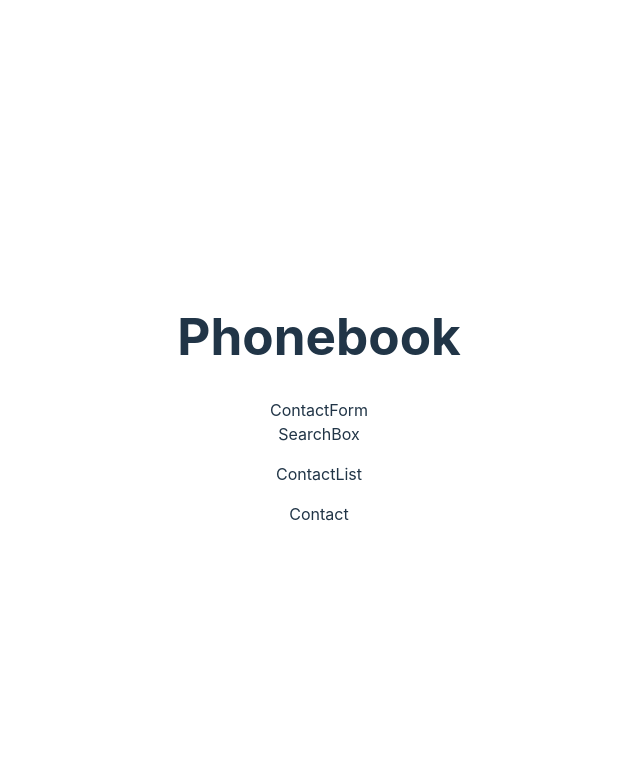
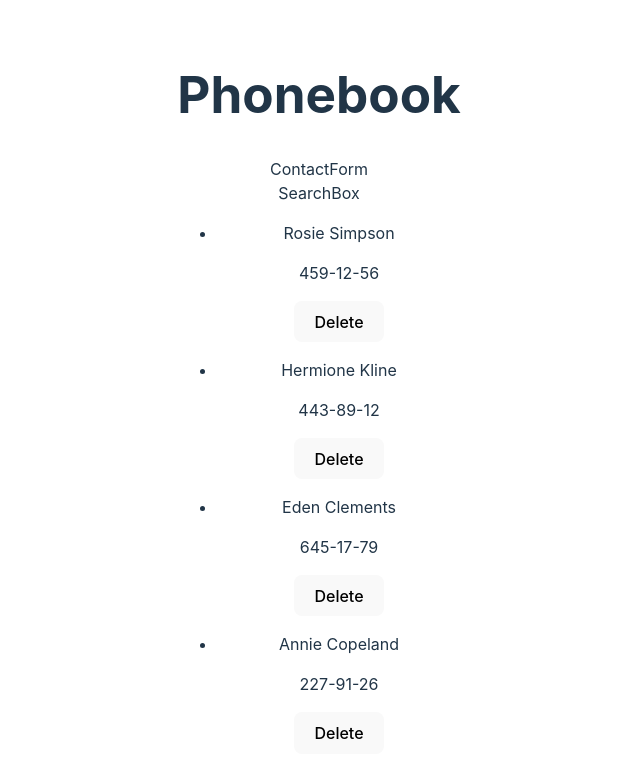
Before and after one commit to Olena-Synytsia/test-hw-08, a React (Vite) app: page / in a window 1280 px wide. Shown: the top 778 px of the page, without its empty margins (321-961 px from the left). Built offline with nearby package versions, Linux system fonts and the light colour scheme.

Commit message:
ContactList start

```diff
--- a/src/App.jsx
+++ b/src/App.jsx
@@ -1,4 +1,3 @@
-// import { useState } from "react";
 import ContactForm from "./components/ContactForm/ContactForm";
 import SearchBox from "./components/SearchBox/SearchBox";
 import ContactList from "./components/ContactList/ContactList";
--- /dev/null
+++ b/src/UserData/contacts.json
@@ -0,0 +1,6 @@
+[
+  { "id": "id-1", "name": "Rosie Simpson", "number": "459-12-56" },
+  { "id": "id-2", "name": "Hermione Kline", "number": "443-89-12" },
+  { "id": "id-3", "name": "Eden Clements", "number": "645-17-79" },
+  { "id": "id-4", "name": "Annie Copeland", "number": "227-91-26" }
+]
--- a/src/components/Contact/Contact.jsx
+++ b/src/components/Contact/Contact.jsx
@@ -1,7 +1,15 @@
 import s from "./Contact.module.css";
 
-const Contact = () => {
-  return <div className={s.container}>Contact</div>;
+const Contact = ({ id, name, number, handleDeleteContact }) => {
+  return (
+    <div className={s.container}>
+      <p className={s.name}>{name}</p>
+      <p className={s.number}>{number}</p>
+      <button onClick={() => handleDeleteContact(id)} className="btn border">
+        Delete
+      </button>
+    </div>
+  );
 };
 
 export default Contact;
--- a/src/components/Contact/Contact.module.css
+++ b/src/components/Contact/Contact.module.css
@@ -1,3 +1,11 @@
 .container {
-    width: 100%;
+  width: 100%;
 }
+
+.name {
+  font-size: 16px;
+}
+
+.number {
+  font-size: 16px;
+}
--- a/src/components/ContactList/ContactList.jsx
+++ b/src/components/ContactList/ContactList.jsx
@@ -1,12 +1,30 @@
+import { useState } from "react";
 import Contact from "../Contact/Contact";
+import contactsData from "../../UserData/contacts.json";
 import s from "./ContactList.module.css";
 
 const ContactList = () => {
-    return (
-        <div>
-            <p className={s.container}>ContactList</p>
-      <Contact/>
-      </div>
+  const [contacts, setContacts] = useState(contactsData);
+
+  const handleDeleteContact = (id) => {
+    setContacts((prev) => prev.filter((item) => item.id !== id));
+  };
+
+  return (
+    <div className={s.container}>
+      <ul className={s.element}>
+        {contacts.map((contact) => (
+          <li className={s.item} key={contact.id}>
+            <Contact
+              name={contact.name}
+              number={contact.number}
+              id={contact.id}
+              onDelete={() => handleDeleteContact(contact.id)}
+            />
+          </li>
+        ))}
+      </ul>
+    </div>
   );
 };
 
```
